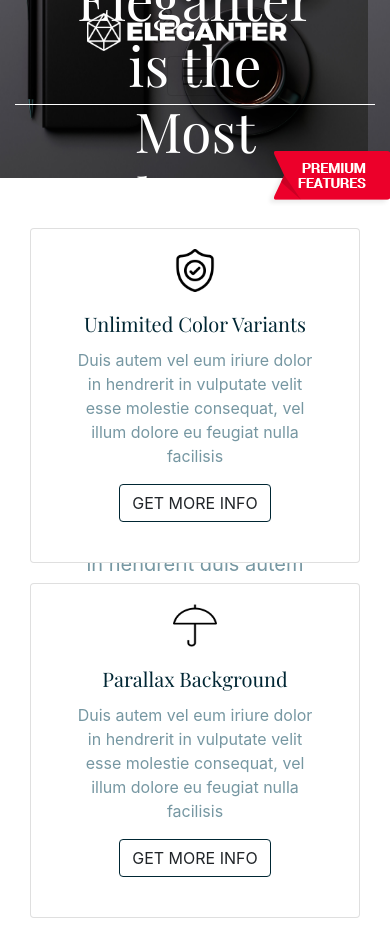
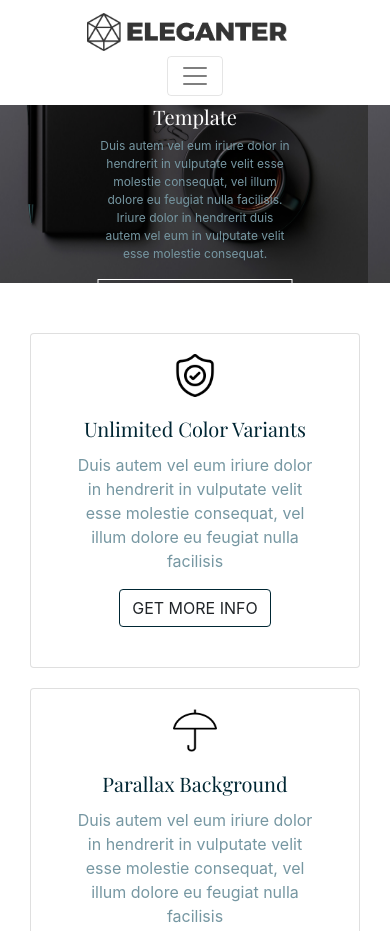
Before and after one commit to CMarin30/eleganter, a plain HTML site: page index.html in a window 390 px wide. Shown: the top 931 px of the page. Drawn offline with nearby package versions, Linux system fonts and the light colour scheme.

Commit message:
[ADD] ajustes pagina

```diff
--- a/css/style.css
+++ b/css/style.css
@@ -13,6 +13,11 @@ header{
     height: auto;
     width: 100%;
     z-index: 9999;
+}
+
+.log nav a span img{
+    display: none;
+
 }
 
 .img-fija{
@@ -487,3 +492,255 @@ hr{
      background: #002633;
       background-color: #fff;
 }
+
+
+@media (max-width: 576px){
+
+    header{
+    position: relative;
+    top: 0;
+
+    height: auto;
+    width: 100%;
+
+}
+
+ .navbar-light .navbar-nav .nav-link {
+    color: #2b4c61;
+    opacity: 0.7;
+    padding: 20px;
+    font-size: 20px;
+}
+
+.navbar-light .navbar-nav .nav-link:hover{
+    color: #000;
+
+
+}
+
+.navbar-light .navbar-nav .nav-item.active a{
+    color: #000;
+
+
+}
+
+
+
+  .img-fija{
+   display: none;
+
+}
+
+
+.log nav a span img{
+    display:block;
+
+}
+
+ .log nav a  img{
+    display:none;
+
+}
+
+
+    section .bg-text h2{
+    font-family: 'Playfair Display', serif;
+    font-size: 20px;
+}
+
+
+section .bg-text{
+    position: absolute;
+    font-size: 12px;
+    text-align: center;
+    top: 50%;
+    left: 50%;
+    transform: translateX(-50%) translateY(-50%);
+    color: #fff;
+
+}
+
+section .bg-text button {
+    background: none;
+    border: 1px solid #fff;
+    color: #fff;
+    padding: 7px 60px;
+
+}
+
+section .bg-text button:hover{
+    background: #fff;
+     color: #000;
+}
+
+
+}
+
+
+@media (max-width: 768px){
+
+    header{
+    position: relative;
+    top: 0;
+
+    height: auto;
+    width: 100%;
+
+}
+
+.navbar-light .navbar-nav .nav-link {
+    color: #2b4c61;
+    opacity: 0.7;
+    padding: 20px;
+    font-size: 20px;
+}
+
+.navbar-light .navbar-nav .nav-link:hover{
+    color: #000;
+
+
+}
+
+.navbar-light .navbar-nav .nav-item.active a{
+    color: #000;
+
+
+}
+
+
+.log nav a span img{
+    display:block;
+
+}
+
+ .log nav a  img{
+    display:none;
+
+}
+
+
+  .img-fija{
+   display: none;
+
+}
+
+
+    section .bg-text h2{
+    font-family: 'Playfair Display', serif;
+    font-size: 20px;
+}
+
+
+section .bg-text{
+    position: absolute;
+    font-size: 12px;
+    text-align: center;
+    top: 50%;
+    left: 50%;
+    transform: translateX(-50%) translateY(-50%);
+    color: #fff;
+
+}
+
+section .bg-text button {
+    background: none;
+    border: 1px solid #fff;
+    color: #fff;
+    padding: 7px 60px;
+
+}
+
+section .bg-text button:hover{
+    background: #fff;
+     color: #000;
+}
+
+
+
+}
+
+
+
+
+@media (max-width: 992px){
+
+    header{
+    position: relative;
+    top: 0;
+
+    height: auto;
+    width: 100%;
+
+}
+
+
+.navbar-light .navbar-nav .nav-link {
+    color: #2b4c61;
+    opacity: 0.7;
+    padding: 20px;
+    font-size: 20px;
+}
+
+.navbar-light .navbar-nav .nav-link:hover{
+    color: #000;
+
+
+}
+
+.navbar-light .navbar-nav .nav-item.active a{
+    color: #000;
+
+
+}
+
+
+.log nav a span img{
+    display:block;
+
+}
+
+ .log nav a  img{
+    display:none;
+
+}
+
+
+  .img-fija{
+   display: none;
+
+}
+
+
+    section .bg-text h2{
+    font-family: 'Playfair Display', serif;
+    font-size: 20px;
+}
+
+
+section .bg-text{
+    position: absolute;
+    font-size: 12px;
+    text-align: center;
+    top: 50%;
+    left: 50%;
+    transform: translateX(-50%) translateY(-50%);
+    color: #fff;
+
+}
+
+section .bg-text button {
+    background: none;
+    border: 1px solid #fff;
+    color: #fff;
+    padding: 7px 60px;
+
+}
+
+section .bg-text button:hover{
+    background: #fff;
+     color: #000;
+}
+
+
+
+}
--- a/index.html
+++ b/index.html
@@ -13,11 +13,13 @@
    </head>
    <body>
       <header>
-         <div class="container-fluid">
+         <div class="container-fluid log">
             <!--inicia el Nav Bar-->
             <nav class="navbar navbar-expand-lg navbar-light">
                <a class="navbar-brand" href="#">
-               <img src="img/logo.png" width="200" height="" alt="logotipo eleganter">
+               <img src="img/logo.png" width="200" height="" alt="logotipo eleganter" class="img-visnot">
+
+                <span class="img-vis"><img src="img/logo-dark.png"  width="200" height="" alt="logotipo eleganter"></span>
                </a>
                <button class="navbar-toggler" type="button" data-toggle="collapse" data-target="#navbarNavDropdown" aria-controls="navbarNavDropdown" aria-expanded="false" aria-label="Toggle navigation">
                <span class="navbar-toggler-icon"></span>
@@ -72,12 +74,13 @@
                <div class="carousel-item">
                   <img src="img/header.jpg" class="d-block w-100 h-450" alt="imagen slider">
                </div>
-            </div>
-         </div>
+
          <div class="bg-text">
             <h2>Eleganter is the Most Elegant HTML5 Template</h2>
             <p>Duis autem vel eum iriure dolor in hendrerit in vulputate velit esse molestie consequat, vel illum dolore eu feugiat nulla facilisis. Iriure dolor in hendrerit duis autem vel eum in vulputate velit esse molestie consequat.</p>
             <button id="bt-text">Get Started Now</button>
+         </div>
+          </div>
          </div>
       </section>
       <section class="container contenedor">
@@ -362,7 +365,7 @@
 
            <section class="container-fluid">
              <div class="fot-2 row">
-                <div class="col p-0">
+                <div class="col-sm-12 col-md-6 p-0">
                    <!--Google map-->
                 <div id="map-container-google-1" class="z-depth-1-half map-container" style="height: 500px">
                   <iframe src="https://www.google.com/maps/embed?pb=!1m18!1m12!1m3!1d3763.383213524758!2d-99.18736248576347!3d19.395841686905214!2m3!1f0!2f0!3f0!3m2!1i1024!2i768!4f13.1!3m3!1m2!1s0x85d1ff670e8593a7%3A0x412eb750f0bf970c!2sKodemia!5e0!3m2!1ses-419!2smx!4v1555010876076!5m2!1ses-419!2smx" width="600" height="450" frameborder="0" style="border:0" allowfullscreen></iframe>
@@ -372,7 +375,7 @@
 
                 </div>
 
-                 <div class="col fot-22">
+                 <div class="col-sm-12 col-md-6 fot-22">
                    <div class="media"><img src="img/maps.png" class="mr-3" alt="...">
                       <div class="media-body">
                             <h5 class="mt-0">Company Address</h5>
```
